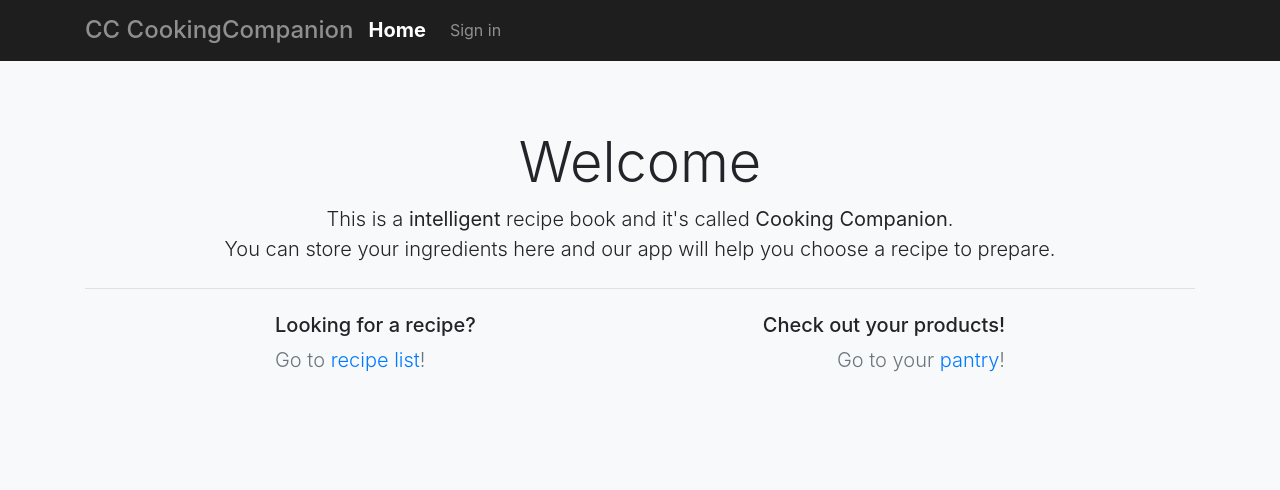
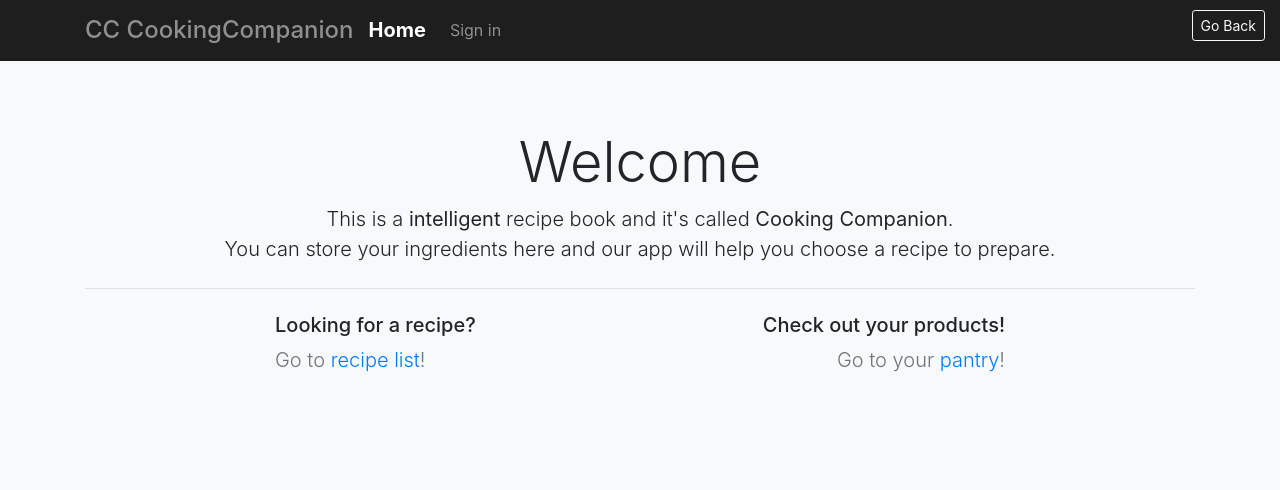
Before and after one commit to Piotrhow/CookingCompanion, a Django app: page / in a window 1280 px wide. Shown: the top 490 px of the page. Run offline with Django 4.2, Linux system fonts and the light colour scheme; some libraries are stand-ins or nearby versions.

Commit message:
Dodanie button "go back"

```diff
--- a/accounts/templates/accounts/base.html
+++ b/accounts/templates/accounts/base.html
@@ -88,6 +88,10 @@
             </div>
         </div>
     </nav>
+    <button class="btn btn-outline-light btn-sm"
+    onclick="history.back()"
+    style="position: fixed; top: 10px; right:15px">Go Back</button>
+</header>
         <!--Any flash messages pop up in any page because this is the base template-->
     {% if messages %}
       <div class="alert alert-dismissible bg-light" role="alert">
@@ -99,7 +103,6 @@
         </button>
       </div>
     {% endif %}
-</header>
 
 <main>
     <div class="py-1 text-center bg-light container-fluid">
--- a/core/templates/core/base.html
+++ b/core/templates/core/base.html
@@ -88,6 +88,9 @@
             </div>
         </div>
     </nav>
+        <button class="btn btn-outline-light btn-sm"
+            onclick="history.back()"
+            style="position: fixed; top: 10px; right:15px">Go Back</button>
 </header>
     <!--Any flash messages pop up in any page because this is the base template-->
     {% if messages %}
--- a/recipes/templates/recipes/base.html
+++ b/recipes/templates/recipes/base.html
@@ -89,6 +89,9 @@
             </div>
         </div>
     </nav>
+    <button class="btn btn-outline-light btn-sm"
+        onclick="history.back()"
+        style="position: fixed; top: 10px; right:15px">Go Back</button>
 </header>
     <!--Any flash messages pop up in any page because this is the base template-->
     {% if messages %}
```
